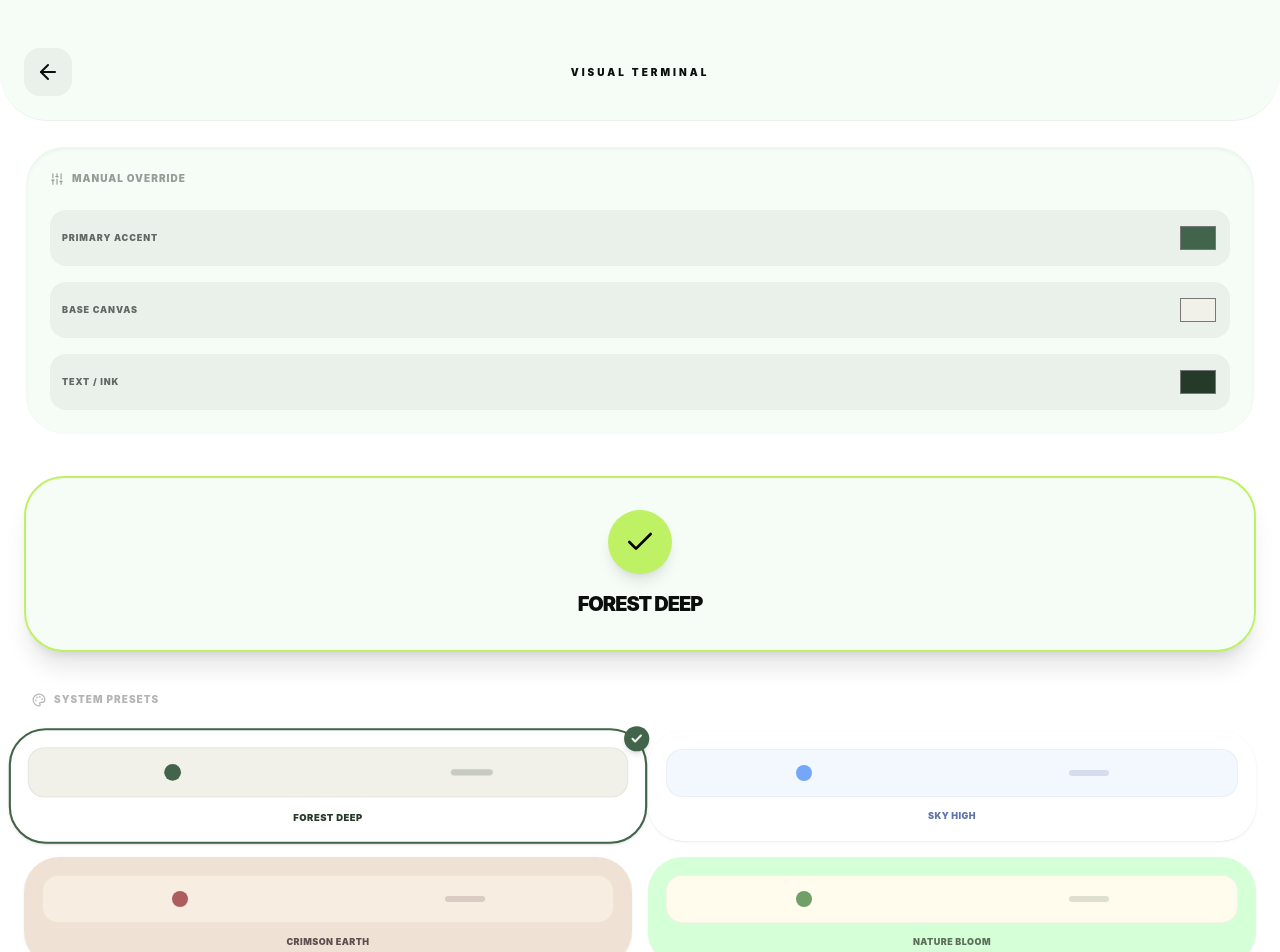
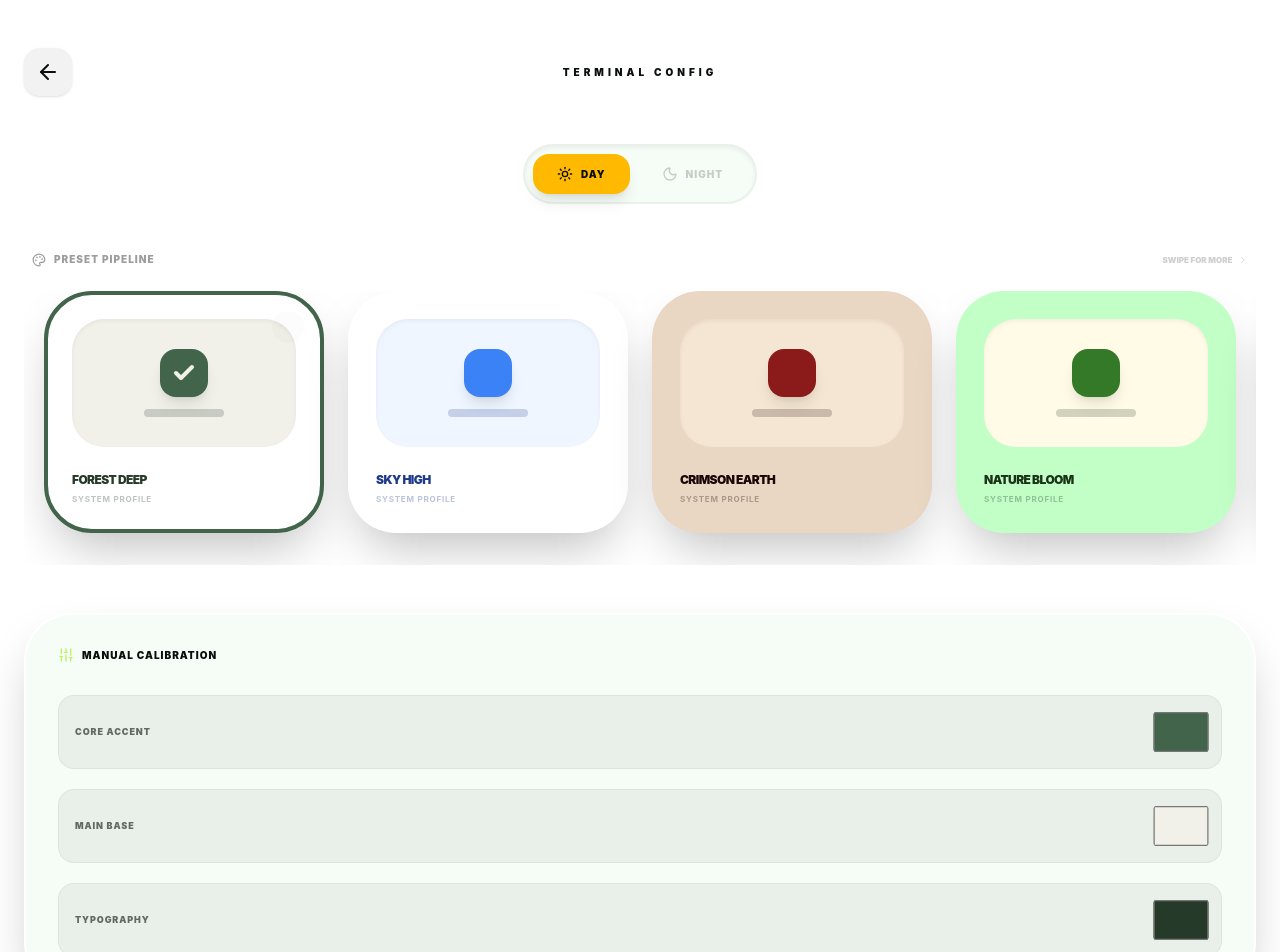
Before and after one commit to Rishi00009/money-app-fro, a React (Vite) app: page /settings in a window 1280 px wide. Shown: the top 952 px of the page. Built offline with nearby package versions, Linux system fonts and the light colour scheme.

Commit message:
add more theme

```diff
--- a/src/pages/Settings.jsx
+++ b/src/pages/Settings.jsx
@@ -1,37 +1,43 @@
-import React, { useState, useEffect } from 'react';
+import React, { useState, useEffect, useRef } from 'react';
 import { useNavigate } from 'react-router-dom';
 import { motion, AnimatePresence } from 'framer-motion';
-import { ArrowLeft, Check, Sun, Moon, Palette, Sliders, Pipette } from 'lucide-react';
+import { ArrowLeft, Check, Sun, Moon, Palette, Sliders, ChevronRight } from 'lucide-react';
 import { haptic } from '../utils/haptics';
 
 const Settings = () => {
   const navigate = useNavigate();
+  const scrollRef = useRef(null);
 
-  const presets = [
-    // --- Originals ---
-    { name: 'Forest Deep', brand: '#41644A', bgPrimary: '#F1F0E9', bgSecondary: '#ffffff', textMain: '#263A29', brandText: '#F1F0E9' },
-    { name: 'Sky High', brand: '#3B82F6', bgPrimary: '#EFF6FF', bgSecondary: '#FFFFFF', textMain: '#1E3A8A' },
+  const presets = {
+    light: [
+      { name: 'Forest Deep', brand: '#41644A', bgPrimary: '#F1F0E9', bgSecondary: '#ffffff', textMain: '#263A29', brandText: '#F1F0E9' },
+      { name: 'Sky High', brand: '#3B82F6', bgPrimary: '#EFF6FF', bgSecondary: '#FFFFFF', textMain: '#1E3A8A' },
+      { name: 'Crimson Earth', brand: '#8B1A1A', bgPrimary: '#F5E6D3', bgSecondary: '#E9D7C3', textMain: '#1A0505', brandText: '#FFFFFF' },
+      { name: 'Nature Bloom', brand: '#347928', bgPrimary: '#FFFBE6', bgSecondary: '#C2FFC7', textMain: '#1A3317', brandText: '#FFFFFF' },
+      { name: 'Olive Grove', brand: '#708238', bgPrimary: '#F2F1E1', bgSecondary: '#FFFFFF', textMain: '#4B5320', brandText: '#FFFFFF' },
+      { name: 'Warm Desert', brand: '#E9A15A', bgPrimary: '#FFF0DC', bgSecondary: '#F5E6D3', textMain: '#3E2723', brandText: '#FFFFFF' },
+      { name: 'Sakura Pink', brand: '#DB2777', bgPrimary: '#FFF1F2', bgSecondary: '#FFFFFF', textMain: '#831843', brandText: '#FFFFFF' },
+      { name: 'Ocean Breeze', brand: '#0891B2', bgPrimary: '#ECFEFF', bgSecondary: '#FFFFFF', textMain: '#164E63', brandText: '#FFFFFF' },
+      { name: 'Lavender Mist', brand: '#7C3AED', bgPrimary: '#F5F3FF', bgSecondary: '#FFFFFF', textMain: '#4C1D95', brandText: '#FFFFFF' },
+      { name: 'Pure White', brand: '#000000', bgPrimary: '#FFFFFF', bgSecondary: '#F5F5F5', textMain: '#000000', brandText: '#FFFFFF' },
+      { name: 'Silver Ink', brand: '#000000', bgPrimary: '#E5E7EB', bgSecondary: '#F3F4F6', textMain: '#1F2937', brandText: '#FFFFFF' },
+    ],
+    dark: [
+      { name: 'Cyber Dark', brand: '#bef264', bgPrimary: '#0F172A', bgSecondary: '#1E293B', textMain: '#F8FAF9' },
+      { name: 'Obsidian Gold', brand: '#FACC15', bgPrimary: '#09090B', bgSecondary: '#18181B', textMain: '#E4E4E7', brandText: '#000000' },
+      { name: 'Aurora Night', brand: '#10B981', bgPrimary: '#000000', bgSecondary: '#050A09', textMain: '#A7F3D0', brandText: '#000000' },
+      { name: 'Onyx Black', brand: '#FFFFFF', bgPrimary: '#000000', bgSecondary: '#0A0A0A', textMain: '#FFFFFF', brandText: '#000000' },
+      { name: 'Deep Sea', brand: '#00D4FF', bgPrimary: '#010409', bgSecondary: '#0D1117', textMain: '#C9D1D9', brandText: '#010409' },
+      { name: 'Titanium', brand: '#94A3B8', bgPrimary: '#0F1115', bgSecondary: '#1C1F26', textMain: '#E2E8F0', brandText: '#000000' },
+      { name: 'Void Purple', brand: '#A855F7', bgPrimary: '#080510', bgSecondary: '#120B24', textMain: '#E9D5FF', brandText: '#000000' },
+      { name: 'Matrix Dark', brand: '#00FF41', bgPrimary: '#0D0208', bgSecondary: '#003B00', textMain: '#00FF41', brandText: '#000000' }
+    ]
+  };
 
-    // --- New Palettes from Images (Nature & Earth) ---
-    { name: 'Crimson Earth', brand: '#8B1A1A', bgPrimary: '#F5E6D3', bgSecondary: '#E9D7C3', textMain: '#1A0505', brandText: '#FFFFFF' }, // Based on #8B1A1A
-    { name: 'Nature Bloom', brand: '#347928', bgPrimary: '#FFFBE6', bgSecondary: '#C2FFC7', textMain: '#1A3317', brandText: '#FFFFFF' }, // Based on #347928 & #C2FFC7
-    { name: 'Olive Grove', brand: '#708238', bgPrimary: '#F2F1E1', bgSecondary: '#FFFFFF', textMain: '#4B5320', brandText: '#FFFFFF' }, // Based on Olive Image
-    { name: 'Warm Desert', brand: '#E9A15A', bgPrimary: '#FFF0DC', bgSecondary: '#F5E6D3', textMain: '#3E2723', brandText: '#FFFFFF' }, // Based on #FFF0DC
-
-    // --- Monochrome & Monochrome Dark ---
-    { name: 'Pure White', brand: '#000000', bgPrimary: '#FFFFFF', bgSecondary: '#F5F5F5', textMain: '#000000', brandText: '#FFFFFF' },
-    { name: 'Onyx Black', brand: '#FFFFFF', bgPrimary: '#000000', bgSecondary: '#0A0A0A', textMain: '#FFFFFF', brandText: '#000000' },
-    { name: 'Silver Ink', brand: '#000000', bgPrimary: '#E5E7EB', bgSecondary: '#F3F4F6', textMain: '#1F2937', brandText: '#FFFFFF' },
-
-    // --- Apt Dark Modes ---
-    { name: 'Cyber Dark', brand: '#bef264', bgPrimary: '#0F172A', bgSecondary: '#1E293B', textMain: '#F8FAF9' },
-    { name: 'Obsidian Gold', brand: '#FACC15', bgPrimary: '#09090B', bgSecondary: '#18181B', textMain: '#E4E4E7', brandText: '#000000' },
-    { name: 'Blood Moon', brand: '#FF4D4D', bgPrimary: '#000000', bgSecondary: '#0D0202', textMain: '#FFB3B3', brandText: '#000000' }
-  ];
-
+  const [mode, setMode] = useState('light'); // 'light' or 'dark'
   const [currentTheme, setCurrentTheme] = useState(() => {
     const saved = localStorage.getItem('app-theme');
-    return saved ? JSON.parse(saved) : presets[0];
+    return saved ? JSON.parse(saved) : presets.light[0];
   });
 
   const [manualColors, setManualColors] = useState({
@@ -52,93 +58,98 @@ const Settings = () => {
     root.style.setProperty('--text-main', theme.textMain);
     root.style.setProperty('--brand-text', theme.brandText || '#FFFFFF');
 
-    setManualColors({
-      brand: theme.brand,
-      bgPrimary: theme.bgPrimary,
-      textMain: theme.textMain
-    });
-  };
-
-  const handleManualChange = (key, val) => {
-    const newColors = { ...manualColors, [key]: val };
-    setManualColors(newColors);
-
-    const customTheme = {
-      name: 'Custom Terminal',
-      brand: newColors.brand,
-      bgPrimary: newColors.bgPrimary,
-      bgSecondary: newColors.bgPrimary,
-      textMain: newColors.textMain,
-      brandText: '#FFFFFF'
-    };
-
-    applyTheme(customTheme);
+    setManualColors({ brand: theme.brand, bgPrimary: theme.bgPrimary, textMain: theme.textMain });
   };
 
   return (
-    <div className="min-h-screen pb-32 transition-colors duration-500 select-none" style={{ backgroundColor: 'var(--bg-primary)' }}>
+    <div className="min-h-screen pb-32 transition-colors duration-500 overflow-x-hidden" style={{ backgroundColor: 'var(--bg-primary)' }}>
 
-      <header className="p-6 pt-12 flex justify-between items-center border-b border-black/5" style={{ backgroundColor: 'var(--bg-secondary)', borderRadius: '0 0 3rem 3rem' }}>
-        <button onClick={() => { haptic.light(); navigate('/home'); }} className="p-3 rounded-2xl bg-black/5 active:scale-90 transition-transform">
+      <header className="p-6 pt-12 flex justify-between items-center">
+        <button onClick={() => { haptic.light(); navigate('/home'); }} className="p-3 rounded-2xl bg-black/5 active:scale-90 transition-transform shadow-sm">
           <ArrowLeft size={24} style={{ color: 'var(--text-main)' }} />
         </button>
-        <h1 className="text-[10px] font-black uppercase tracking-[0.3em]" style={{ color: 'var(--text-main)' }}>Visual Terminal</h1>
+        <h1 className="text-[10px] font-black uppercase tracking-[0.4em]" style={{ color: 'var(--text-main)' }}>Terminal Config</h1>
         <div className="w-12"></div>
       </header>
 
-      <div className="p-6 space-y-10">
+      <div className="p-6 space-y-12">
 
-        {/* MANUAL OVERRIDE */}
-        <section className="p-6 rounded-[2.5rem] border-2 shadow-inner" style={{ backgroundColor: 'var(--bg-secondary)', borderColor: 'var(--bg-primary)' }}>
-          <div className="flex items-center gap-2 mb-6 opacity-40">
-            <Sliders size={14} style={{ color: 'var(--text-main)' }} />
-            <span className="text-[10px] font-black uppercase tracking-widest" style={{ color: 'var(--text-main)' }}>Manual Override</span>
+        {/* MODE TOGGLE - UNIQUE 3D DESIGN */}
+        <div className="flex justify-center">
+            <div className="p-2 rounded-[2rem] flex gap-2 shadow-inner border-2 border-black/5" style={{ backgroundColor: 'var(--bg-secondary)' }}>
+                <button
+                    onClick={() => { haptic.light(); setMode('light'); }}
+                    className={`flex items-center gap-2 px-6 py-3 rounded-2xl transition-all font-black text-[10px] uppercase tracking-widest ${mode === 'light' ? 'bg-amber-400 text-amber-950 shadow-lg' : 'opacity-20'}`}
+                >
+                    <Sun size={16} /> Day
+                </button>
+                <button
+                    onClick={() => { haptic.light(); setMode('dark'); }}
+                    className={`flex items-center gap-2 px-6 py-3 rounded-2xl transition-all font-black text-[10px] uppercase tracking-widest ${mode === 'dark' ? 'bg-indigo-600 text-white shadow-lg' : 'opacity-20'}`}
+                >
+                    <Moon size={16} /> Night
+                </button>
+            </div>
+        </div>
+
+        {/* THEME SLIDER - SHOW ONLY 2, SLIDE FOR MORE */}
+        <section className="relative">
+          <div className="flex items-center justify-between px-2 mb-6">
+            <div className="flex items-center gap-2 opacity-40">
+                <Palette size={14} style={{ color: 'var(--text-main)' }} />
+                <span className="text-[10px] font-black uppercase tracking-widest" style={{ color: 'var(--text-main)' }}>Preset Pipeline</span>
+            </div>
+            <span className="text-[8px] font-black uppercase opacity-20" style={{ color: 'var(--text-main)' }}>Swipe for more <ChevronRight size={10} className="inline ml-1"/></span>
           </div>
-          <div className="space-y-4">
+
+          <div
+            ref={scrollRef}
+            className="flex gap-6 overflow-x-auto no-scrollbar snap-x snap-mandatory px-4 pb-8"
+            style={{ paddingLeft: '20px', paddingRight: '20px' }}
+          >
+            <AnimatePresence mode="wait">
+              {presets[mode].map((t) => (
+                <ThemeCard
+                  key={t.name}
+                  theme={t}
+                  isActive={currentTheme.name === t.name}
+                  onClick={() => applyTheme(t)}
+                />
+              ))}
+            </AnimatePresence>
+          </div>
+        </section>
+
+        {/* MANUAL OVERRIDE CARD */}
+        <section className="p-8 rounded-[3rem] border-2 shadow-2xl relative overflow-hidden" style={{ backgroundColor: 'var(--bg-secondary)', borderColor: 'var(--bg-primary)' }}>
+          <div className="flex items-center gap-2 mb-8">
+            <Sliders size={16} style={{ color: 'var(--brand-color)' }} />
+            <span className="text-[10px] font-black uppercase tracking-widest" style={{ color: 'var(--text-main)' }}>Manual Calibration</span>
+          </div>
+
+          <div className="space-y-5">
             {[
-              { label: 'Primary Accent', key: 'brand' },
-              { label: 'Base Canvas', key: 'bgPrimary' },
-              { label: 'Text / Ink', key: 'textMain' }
+              { label: 'Core Accent', key: 'brand' },
+              { label: 'Main Base', key: 'bgPrimary' },
+              { label: 'Typography', key: 'textMain' }
             ].map((field) => (
-              <div key={field.key} className="flex items-center justify-between p-3 rounded-2xl bg-black/5">
+              <div key={field.key} className="flex items-center justify-between p-4 rounded-2xl bg-black/5 border border-black/5">
                 <span className="text-[9px] font-black uppercase tracking-widest opacity-60" style={{ color: 'var(--text-main)' }}>{field.label}</span>
                 <input
                   type="color"
                   value={manualColors[field.key]}
-                  onChange={(e) => handleManualChange(field.key, e.target.value)}
-                  className="w-10 h-8 rounded-lg cursor-pointer bg-transparent border-none"
+                  onChange={(e) => {
+                    const newColors = { ...manualColors, [field.key]: e.target.value };
+                    setManualColors(newColors);
+                    applyTheme({ ...currentTheme, ...newColors, name: 'Custom Entry' });
+                  }}
+                  className="w-12 h-10 rounded-xl cursor-pointer bg-transparent border-none scale-125"
                 />
               </div>
             ))}
           </div>
         </section>
 
-        {/* ACTIVE PREVIEW */}
-        <section className="p-8 rounded-[2.5rem] border-2 flex flex-col items-center justify-center gap-4 shadow-xl" style={{ backgroundColor: 'var(--bg-secondary)', borderColor: 'var(--brand-color)' }}>
-            <div className="w-16 h-16 rounded-full flex items-center justify-center shadow-lg" style={{ backgroundColor: 'var(--brand-color)' }}>
-                <Check size={32} style={{ color: 'var(--brand-text)' }} />
-            </div>
-            <h2 className="text-xl font-black uppercase tracking-tighter" style={{ color: 'var(--text-main)' }}>{currentTheme.name}</h2>
-        </section>
-
-        {/* PRESETS GRID */}
-        <section className="space-y-6">
-          <div className="flex items-center gap-2 opacity-30 px-2">
-            <Palette size={14} style={{ color: 'var(--text-main)' }} />
-            <span className="text-[10px] font-black uppercase tracking-widest" style={{ color: 'var(--text-main)' }}>System Presets</span>
-          </div>
-
-          <div className="grid grid-cols-2 gap-4">
-            {presets.map((t) => (
-              <ThemeCard
-                key={t.name}
-                theme={t}
-                isActive={currentTheme.name === t.name}
-                onClick={() => applyTheme(t)}
-              />
-            ))}
-          </div>
-        </section>
       </div>
     </div>
   );
@@ -146,22 +157,32 @@ const Settings = () => {
 
 const ThemeCard = ({ theme, isActive, onClick }) => (
   <motion.button
+    initial={{ opacity: 0, scale: 0.9 }}
+    animate={{ opacity: 1, scale: 1 }}
     whileTap={{ scale: 0.95 }}
     onClick={onClick}
-    className={`relative p-4 rounded-[2.2rem] border-2 transition-all flex flex-col items-center gap-3 shadow-sm ${isActive ? 'scale-105' : 'opacity-70'}`}
+    className={`relative flex-shrink-0 w-[70vw] sm:w-[280px] p-6 rounded-[3rem] border-4 transition-all snap-center shadow-2xl ${isActive ? 'opacity-100' : 'opacity-40'}`}
     style={{
       backgroundColor: theme.bgSecondary || theme.bgPrimary,
       borderColor: isActive ? theme.brand : 'transparent'
     }}
   >
-    <div className="w-full h-12 rounded-2xl flex items-center justify-around overflow-hidden border border-black/5" style={{ backgroundColor: theme.bgPrimary }}>
-      <div className="w-4 h-4 rounded-full" style={{ backgroundColor: theme.brand }} />
-      <div className="w-10 h-1.5 rounded-full" style={{ backgroundColor: theme.textMain, opacity: 0.2 }} />
+    {/* Minimalist Preview UI */}
+    <div className="w-full h-32 rounded-[2rem] mb-6 flex flex-col justify-center items-center gap-3 shadow-inner" style={{ backgroundColor: theme.bgPrimary }}>
+        <div className="w-12 h-12 rounded-2xl shadow-lg flex items-center justify-center" style={{ backgroundColor: theme.brand }}>
+            <Check size={24} style={{ color: theme.brandText || '#fff' }} strokeWidth={4} className={isActive ? 'scale-100' : 'scale-0'} />
+        </div>
+        <div className="h-2 w-20 rounded-full opacity-20" style={{ backgroundColor: theme.textMain }} />
     </div>
-    <span className="text-[9px] font-black uppercase tracking-wider" style={{ color: theme.textMain }}>{theme.name}</span>
+
+    <div className="text-left space-y-1">
+        <p className="text-[12px] font-black uppercase tracking-tighter" style={{ color: theme.textMain }}>{theme.name}</p>
+        <p className="text-[8px] font-bold uppercase tracking-widest opacity-30" style={{ color: theme.textMain }}>System Profile</p>
+    </div>
+
     {isActive && (
-      <div className="absolute -top-1 -right-1 w-6 h-6 rounded-full flex items-center justify-center shadow-md" style={{ backgroundColor: theme.brand }}>
-        <Check size={12} style={{ color: theme.brandText || '#fff' }} strokeWidth={4} />
+      <div className="absolute top-6 right-6">
+        <div className="w-4 h-4 rounded-full animate-ping" style={{ backgroundColor: theme.brand }} />
       </div>
     )}
   </motion.button>
```
